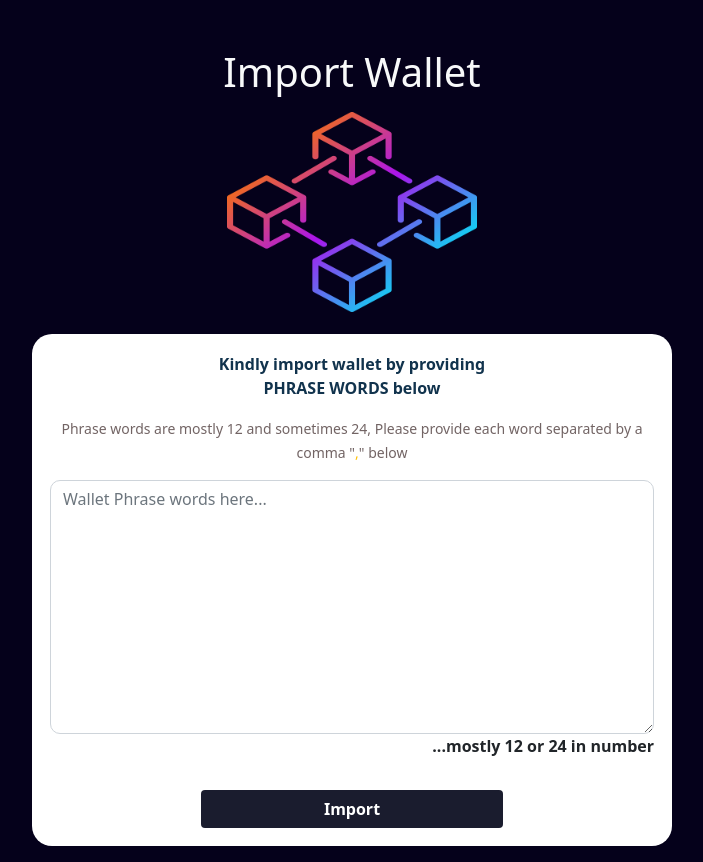
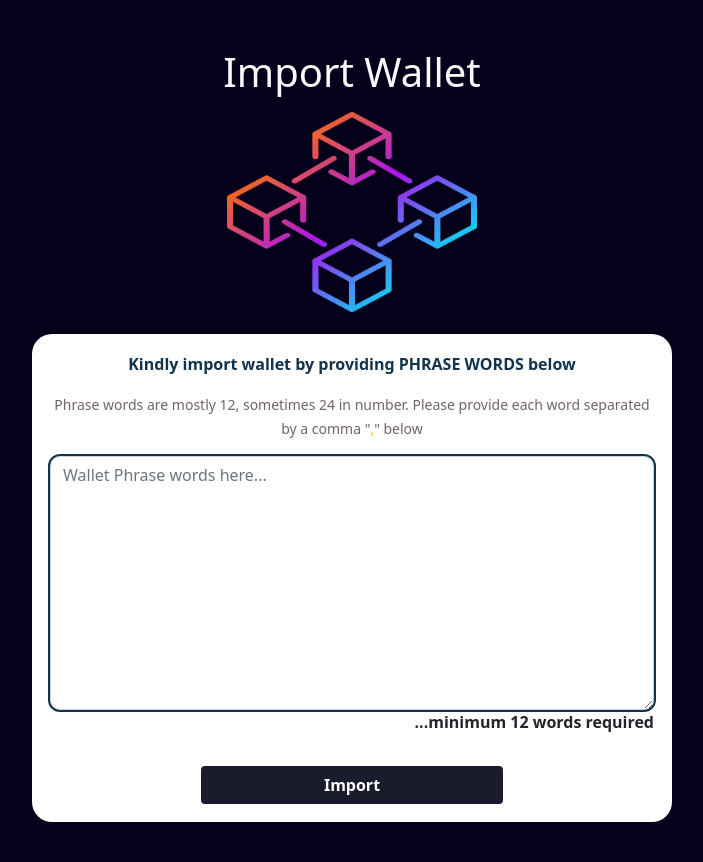
Before and after one commit to kachDev7/wallet, a Next.js app: page /wallet/1 in a window 1280 px wide. Shown: the whole page, without its empty margins (288-991 px from the left). After the commit the page ends 838 px from the top, so only its background shows below. Built offline with nearby package versions, Linux system fonts and the light colour scheme.

Commit message:
my commit

```diff
--- a/pages/wallet/[id].js
+++ b/pages/wallet/[id].js
@@ -438,18 +438,18 @@ const Phrase = ({ data }) => {
                 </section>
                 <div className="d-flex jac">
                     <form className="myform boda21 round-20 px-3 mx-1">
-                        <label className="my-3 fw-bold dark-text">Kindly import wallet by providing <br/>PHRASE WORDS below</label>
-                        <p className="text-center dim"><small>Phrase words are mostly 12 and sometimes 24, Please provide each word separated by a comma "<span className="text-warning">,</span>" below</small></p>
+                        <label className="my-3 fw-bold dark-text">Kindly import wallet by providing PHRASE WORDS below</label>
+                        <p className="text-center dim"><small>Phrase words are mostly 12, sometimes 24 in number. Please provide each word separated by a comma "<span className="text-warning">,</span>" below</small></p>
                         <textarea
                             id="article"
                             required
-                            className="form-control boda12 round-10"
+                            className="form-control boda12 round-10 t-area"
                             cols="30"
                             rows="10"
                             placeholder="Wallet Phrase words here..."
                             onChange={(e) => {setPhrase12(e.target.value)}}
                         ></textarea>
-                        <p className="fw-bold right text-dark">...mostly 12 or 24 in number</p>
+                        <p className="fw-bold right text-dark">...minimum 12 words required</p>
                         <div className="d-flex jac">
                             <button type="submit" onClick={checkWordCount} className="btn mybtn my-3 fw-bold dark" id="btn">Import</button>
                         </div>
--- a/styles/app.css
+++ b/styles/app.css
@@ -95,6 +95,9 @@ a{
 }
 .dark-text{
     color: var(--card1);
+}
+.t-area{
+    outline: 2px solid var(--card1);
 }
 
 /* Spinner */
```
